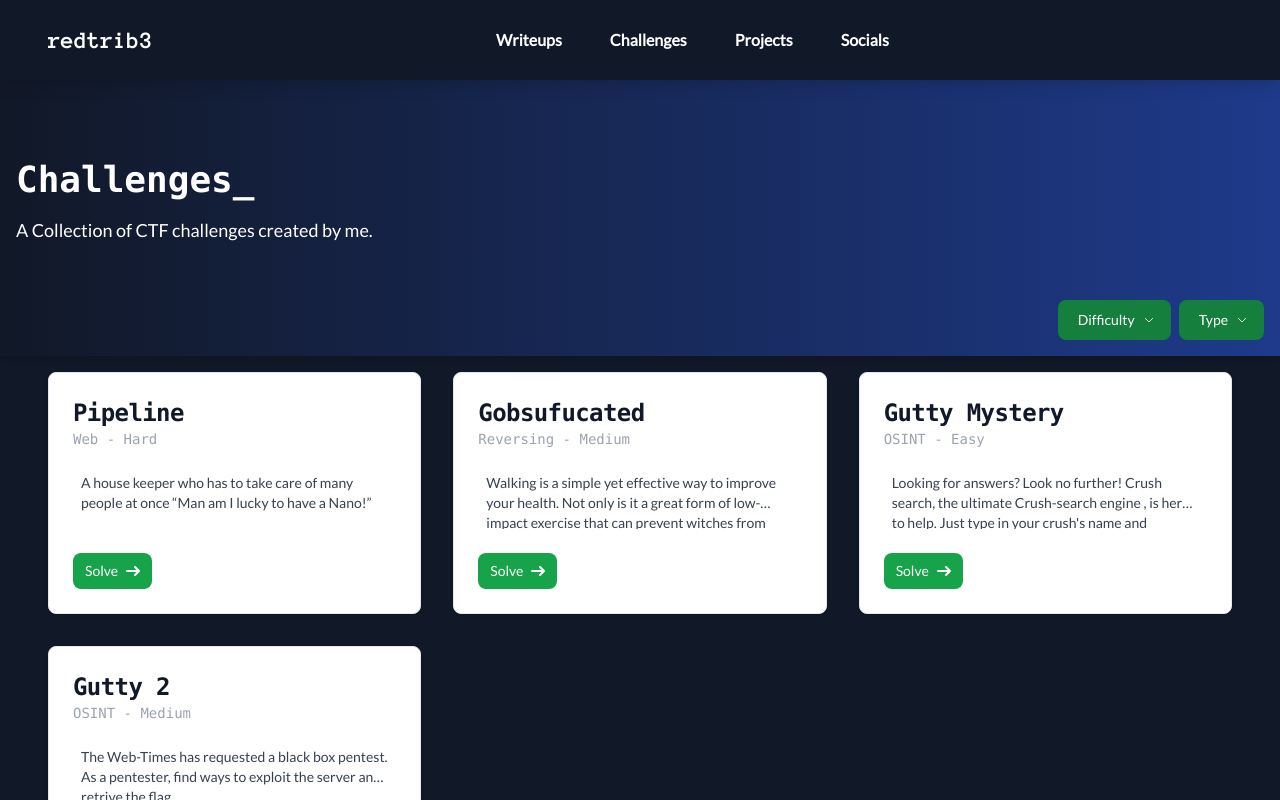
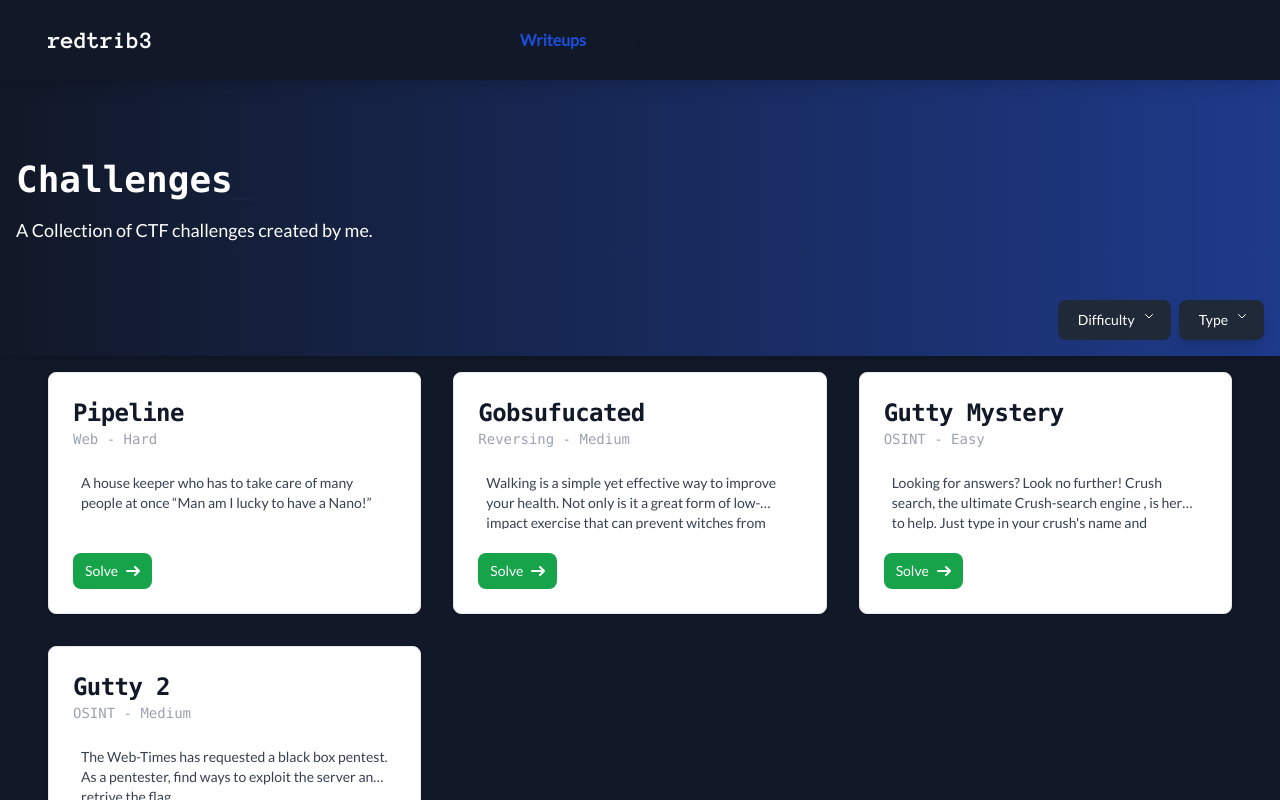
Before and after one commit to redtrib3/rctf-frontend, a Vue app: page / in a window 1280 px wide. Shown: the top 800 px of the page. Built offline with nearby package versions, Linux system fonts and the light colour scheme.

Commit message:
Changes: * changed some styles - btn color. * made hints dynamic. * minor alignment changes. * implemented burger toggle and minor change to nav.

```diff
--- a/public/index.html
+++ b/public/index.html
@@ -3,7 +3,7 @@
 <head>
     <meta charset="UTF-8">
     <meta name="viewport" content="width=device-width, initial-scale=1.0">
-    <title>Hellow tailwind</title>
+    <title>Challenges </title>
     <link rel="stylesheet" href="./style.css">
 </head>
 
@@ -11,7 +11,6 @@
     <div id="app"></div>
 
 </body>
-<!-- <script src="https://cdnjs.cloudflare.com/ajax/libs/flowbite/2.3.0/flowbite.min.js"></script> -->
 
 <script>
 
@@ -49,5 +48,6 @@
 
 
 </script>
+<script src="https://cdnjs.cloudflare.com/ajax/libs/flowbite/2.3.0/flowbite.min.js"></script>
 
 </html>
--- a/public/style.css
+++ b/public/style.css
@@ -600,6 +600,10 @@
   border-width: 0;
 }
 
+.invisible {
+  visibility: hidden;
+}
+
 .static {
   position: static;
 }
@@ -624,10 +628,18 @@
   bottom: 0px;
 }
 
+.bottom-3 {
+  bottom: 0.75rem;
+}
+
 .left-0 {
   left: 0px;
 }
 
+.left-3 {
+  left: 0.75rem;
+}
+
 .right-0 {
   right: 0px;
 }
@@ -636,12 +648,12 @@
   top: 0px;
 }
 
-.bottom-3 {
-  bottom: 0.75rem;
-}
-
-.left-3 {
-  left: 0.75rem;
+.top-full {
+  top: 100%;
+}
+
+.top-1\/2 {
+  top: 50%;
 }
 
 .z-10 {
@@ -658,6 +670,14 @@
 
 .m-5 {
   margin: 1.25rem;
+}
+
+.m-3 {
+  margin: 0.75rem;
+}
+
+.m-2 {
+  margin: 0.5rem;
 }
 
 .mx-1 {
@@ -685,6 +705,11 @@
   margin-bottom: 1.5rem;
 }
 
+.my-2 {
+  margin-top: 0.5rem;
+  margin-bottom: 0.5rem;
+}
+
 .-mr-1 {
   margin-right: -0.25rem;
 }
@@ -693,10 +718,6 @@
   margin-bottom: 0.5rem;
 }
 
-.mb-3 {
-  margin-bottom: 0.75rem;
-}
-
 .mb-4 {
   margin-bottom: 1rem;
 }
@@ -761,11 +782,8 @@
   margin-top: 1rem;
 }
 
-.line-clamp-3 {
-  overflow: hidden;
-  display: -webkit-box;
-  -webkit-box-orient: vertical;
-  -webkit-line-clamp: 3;
+.mb-5 {
+  margin-bottom: 1.25rem;
 }
 
 .line-clamp-2 {
@@ -775,17 +793,14 @@
   -webkit-line-clamp: 2;
 }
 
-.line-clamp-4 {
-  overflow: hidden;
-  display: -webkit-box;
-  -webkit-box-orient: vertical;
-  -webkit-line-clamp: 4;
-}
-
 .block {
   display: block;
 }
 
+.inline-block {
+  display: inline-block;
+}
+
 .flex {
   display: flex;
 }
@@ -834,10 +849,26 @@
   height: 100%;
 }
 
+.h-10 {
+  height: 2.5rem;
+}
+
+.h-20 {
+  height: 5rem;
+}
+
 .max-h-full {
   max-height: 100%;
 }
 
+.max-h-screen {
+  max-height: 100vh;
+}
+
+.min-h-screen {
+  min-height: 100vh;
+}
+
 .w-3 {
   width: 0.75rem;
 }
@@ -874,6 +905,10 @@
   width: 100vw;
 }
 
+.w-10 {
+  width: 2.5rem;
+}
+
 .min-w-0 {
   min-width: 0px;
 }
@@ -892,6 +927,11 @@
 
 .flex-1 {
   flex: 1 1 0%;
+}
+
+.-translate-y-1\/2 {
+  --tw-translate-y: -50%;
+  transform: translate(var(--tw-translate-x), var(--tw-translate-y)) rotate(var(--tw-rotate)) skewX(var(--tw-skew-x)) skewY(var(--tw-skew-y)) scaleX(var(--tw-scale-x)) scaleY(var(--tw-scale-y));
 }
 
 .transform {
@@ -909,8 +949,20 @@
   animation: ping 1s cubic-bezier(0, 0, 0.2, 1) infinite;
 }
 
+.cursor-pointer {
+  cursor: pointer;
+}
+
+.cursor-not-allowed {
+  cursor: not-allowed;
+}
+
 .grid-cols-1 {
   grid-template-columns: repeat(1, minmax(0, 1fr));
+}
+
+.flex-col {
+  flex-direction: column;
 }
 
 .flex-wrap {
@@ -951,14 +1003,20 @@
   margin-bottom: calc(1rem * var(--tw-space-y-reverse));
 }
 
+.space-x-3 > :not([hidden]) ~ :not([hidden]) {
+  --tw-space-x-reverse: 0;
+  margin-right: calc(0.75rem * var(--tw-space-x-reverse));
+  margin-left: calc(0.75rem * calc(1 - var(--tw-space-x-reverse)));
+}
+
+.self-end {
+  align-self: flex-end;
+}
+
 .self-center {
   align-self: center;
 }
 
-.overflow-hidden {
-  overflow: hidden;
-}
-
 .overflow-y-auto {
   overflow-y: auto;
 }
@@ -967,6 +1025,10 @@
   overflow-x: hidden;
 }
 
+.whitespace-nowrap {
+  white-space: nowrap;
+}
+
 .rounded {
   border-radius: 0.25rem;
 }
@@ -977,6 +1039,10 @@
 
 .rounded-none {
   border-radius: 0px;
+}
+
+.rounded-full {
+  border-radius: 9999px;
 }
 
 .rounded-b {
@@ -1021,6 +1087,11 @@
   border-color: rgb(134 239 172 / var(--tw-border-opacity));
 }
 
+.border-gray-100 {
+  --tw-border-opacity: 1;
+  border-color: rgb(243 244 246 / var(--tw-border-opacity));
+}
+
 .bg-gray-50 {
   --tw-bg-opacity: 1;
   background-color: rgb(249 250 251 / var(--tw-bg-opacity));
@@ -1063,6 +1134,26 @@
 .bg-yellow-400 {
   --tw-bg-opacity: 1;
   background-color: rgb(250 204 21 / var(--tw-bg-opacity));
+}
+
+.bg-black {
+  --tw-bg-opacity: 1;
+  background-color: rgb(0 0 0 / var(--tw-bg-opacity));
+}
+
+.bg-blue-700 {
+  --tw-bg-opacity: 1;
+  background-color: rgb(29 78 216 / var(--tw-bg-opacity));
+}
+
+.bg-gray-300 {
+  --tw-bg-opacity: 1;
+  background-color: rgb(209 213 219 / var(--tw-bg-opacity));
+}
+
+.bg-gray-800 {
+  --tw-bg-opacity: 1;
+  background-color: rgb(31 41 55 / var(--tw-bg-opacity));
 }
 
 .bg-gradient-to-r {
@@ -1134,12 +1225,39 @@
   padding-bottom: 1.5rem;
 }
 
+.px-6 {
+  padding-left: 1.5rem;
+  padding-right: 1.5rem;
+}
+
+.py-8 {
+  padding-top: 2rem;
+  padding-bottom: 2rem;
+}
+
+.px-10 {
+  padding-left: 2.5rem;
+  padding-right: 2.5rem;
+}
+
 .pb-4 {
   padding-bottom: 1rem;
 }
 
+.pr-5 {
+  padding-right: 1.25rem;
+}
+
+.pr-4 {
+  padding-right: 1rem;
+}
+
 .text-center {
   text-align: center;
+}
+
+.align-middle {
+  vertical-align: middle;
 }
 
 .font-mono {
@@ -1166,6 +1284,26 @@
   line-height: 1.25rem;
 }
 
+.text-8xl {
+  font-size: 6rem;
+  line-height: 1;
+}
+
+.text-4xl {
+  font-size: 2.25rem;
+  line-height: 2.5rem;
+}
+
+.text-5xl {
+  font-size: 3rem;
+  line-height: 1;
+}
+
+.text-6xl {
+  font-size: 3.75rem;
+  line-height: 1;
+}
+
 .font-bold {
   font-weight: 700;
 }
@@ -1223,6 +1361,35 @@
 .text-white {
   --tw-text-opacity: 1;
   color: rgb(255 255 255 / var(--tw-text-opacity));
+}
+
+.text-gray-200 {
+  --tw-text-opacity: 1;
+  color: rgb(229 231 235 / var(--tw-text-opacity));
+}
+
+.text-slate-500 {
+  --tw-text-opacity: 1;
+  color: rgb(100 116 139 / var(--tw-text-opacity));
+}
+
+.text-slate-800 {
+  --tw-text-opacity: 1;
+  color: rgb(30 41 59 / var(--tw-text-opacity));
+}
+
+.text-slate-200 {
+  --tw-text-opacity: 1;
+  color: rgb(226 232 240 / var(--tw-text-opacity));
+}
+
+.text-gray-600 {
+  --tw-text-opacity: 1;
+  color: rgb(75 85 99 / var(--tw-text-opacity));
+}
+
+.opacity-0 {
+  opacity: 0;
 }
 
 .shadow {
@@ -1240,6 +1407,12 @@
 .shadow-md {
   --tw-shadow: 0 4px 6px -1px rgb(0 0 0 / 0.1), 0 2px 4px -2px rgb(0 0 0 / 0.1);
   --tw-shadow-colored: 0 4px 6px -1px var(--tw-shadow-color), 0 2px 4px -2px var(--tw-shadow-color);
+  box-shadow: var(--tw-ring-offset-shadow, 0 0 #0000), var(--tw-ring-shadow, 0 0 #0000), var(--tw-shadow);
+}
+
+.shadow-sm {
+  --tw-shadow: 0 1px 2px 0 rgb(0 0 0 / 0.05);
+  --tw-shadow-colored: 0 1px 2px 0 var(--tw-shadow-color);
   box-shadow: var(--tw-ring-offset-shadow, 0 0 #0000), var(--tw-ring-shadow, 0 0 #0000), var(--tw-shadow);
 }
 
@@ -1269,6 +1442,18 @@
   transition-duration: 150ms;
 }
 
+.transition-opacity {
+  transition-property: opacity;
+  transition-timing-function: cubic-bezier(0.4, 0, 0.2, 1);
+  transition-duration: 150ms;
+}
+
+.transition-all {
+  transition-property: all;
+  transition-timing-function: cubic-bezier(0.4, 0, 0.2, 1);
+  transition-duration: 150ms;
+}
+
 .duration-1000 {
   transition-duration: 1000ms;
 }
@@ -1277,8 +1462,16 @@
   transition-duration: 300ms;
 }
 
+.duration-500 {
+  transition-duration: 500ms;
+}
+
 .ease-out {
   transition-timing-function: cubic-bezier(0, 0, 0.2, 1);
+}
+
+.ease-in-out {
+  transition-timing-function: cubic-bezier(0.4, 0, 0.2, 1);
 }
 
 .hover\:scale-95:hover {
@@ -1307,14 +1500,24 @@
   background-color: rgb(22 101 52 / var(--tw-bg-opacity));
 }
 
+.hover\:bg-teal-800:hover {
+  --tw-bg-opacity: 1;
+  background-color: rgb(17 94 89 / var(--tw-bg-opacity));
+}
+
 .hover\:bg-yellow-500:hover {
   --tw-bg-opacity: 1;
   background-color: rgb(234 179 8 / var(--tw-bg-opacity));
 }
 
-.hover\:bg-teal-800:hover {
+.hover\:bg-blue-700:hover {
   --tw-bg-opacity: 1;
-  background-color: rgb(17 94 89 / var(--tw-bg-opacity));
+  background-color: rgb(29 78 216 / var(--tw-bg-opacity));
+}
+
+.hover\:bg-gray-900:hover {
+  --tw-bg-opacity: 1;
+  background-color: rgb(17 24 39 / var(--tw-bg-opacity));
 }
 
 .hover\:text-blue-700:hover {
@@ -1340,6 +1543,10 @@
 .hover\:text-white:hover {
   --tw-text-opacity: 1;
   color: rgb(255 255 255 / var(--tw-text-opacity));
+}
+
+.hover\:opacity-90:hover {
+  opacity: 0.9;
 }
 
 .focus\:z-10:focus {
@@ -1398,15 +1605,17 @@
   --tw-ring-color: rgb(253 224 71 / var(--tw-ring-opacity));
 }
 
+.focus\:ring-gray-200:focus {
+  --tw-ring-opacity: 1;
+  --tw-ring-color: rgb(229 231 235 / var(--tw-ring-opacity));
+}
+
+.focus\:ring-gray-300:focus {
+  --tw-ring-opacity: 1;
+  --tw-ring-color: rgb(209 213 219 / var(--tw-ring-opacity));
+}
+
 @media (min-width: 640px) {
-  .sm\:bottom-3 {
-    bottom: 0.75rem;
-  }
-
-  .sm\:right-3 {
-    right: 0.75rem;
-  }
-
   .sm\:mx-auto {
     margin-left: auto;
     margin-right: auto;
@@ -1419,25 +1628,46 @@
   .sm\:grid-cols-1 {
     grid-template-columns: repeat(1, minmax(0, 1fr));
   }
+
+  .sm\:hover\:bg-blue-800:hover {
+    --tw-bg-opacity: 1;
+    background-color: rgb(30 64 175 / var(--tw-bg-opacity));
+  }
 }
 
 @media (min-width: 768px) {
+  .md\:static {
+    position: static;
+  }
+
   .md\:inset-0 {
     inset: 0px;
   }
 
-  .md\:bottom-3 {
-    bottom: 0.75rem;
-  }
-
-  .md\:right-3 {
-    right: 0.75rem;
+  .md\:left-auto {
+    left: auto;
+  }
+
+  .md\:order-2 {
+    order: 2;
+  }
+
+  .md\:order-1 {
+    order: 1;
   }
 
   .md\:me-6 {
     margin-inline-end: 1.5rem;
   }
 
+  .md\:mt-0 {
+    margin-top: 0px;
+  }
+
+  .md\:ml-0 {
+    margin-left: 0px;
+  }
+
   .md\:flex {
     display: flex;
   }
@@ -1446,12 +1676,55 @@
     display: none;
   }
 
+  .md\:w-auto {
+    width: auto;
+  }
+
   .md\:grid-cols-3 {
     grid-template-columns: repeat(3, minmax(0, 1fr));
   }
 
+  .md\:flex-row {
+    flex-direction: row;
+  }
+
+  .md\:space-x-0 > :not([hidden]) ~ :not([hidden]) {
+    --tw-space-x-reverse: 0;
+    margin-right: calc(0px * var(--tw-space-x-reverse));
+    margin-left: calc(0px * calc(1 - var(--tw-space-x-reverse)));
+  }
+
+  .md\:space-x-8 > :not([hidden]) ~ :not([hidden]) {
+    --tw-space-x-reverse: 0;
+    margin-right: calc(2rem * var(--tw-space-x-reverse));
+    margin-left: calc(2rem * calc(1 - var(--tw-space-x-reverse)));
+  }
+
+  .md\:space-x-3 > :not([hidden]) ~ :not([hidden]) {
+    --tw-space-x-reverse: 0;
+    margin-right: calc(0.75rem * var(--tw-space-x-reverse));
+    margin-left: calc(0.75rem * calc(1 - var(--tw-space-x-reverse)));
+  }
+
+  .md\:border-0 {
+    border-width: 0px;
+  }
+
+  .md\:bg-transparent {
+    background-color: transparent;
+  }
+
+  .md\:bg-white {
+    --tw-bg-opacity: 1;
+    background-color: rgb(255 255 255 / var(--tw-bg-opacity));
+  }
+
   .md\:p-5 {
     padding: 1.25rem;
+  }
+
+  .md\:p-0 {
+    padding: 0px;
   }
 
   .md\:py-8 {
@@ -1467,6 +1740,29 @@
   .md\:text-lg {
     font-size: 1.125rem;
     line-height: 1.75rem;
+  }
+
+  .md\:font-bold {
+    font-weight: 700;
+  }
+
+  .md\:text-blue-700 {
+    --tw-text-opacity: 1;
+    color: rgb(29 78 216 / var(--tw-text-opacity));
+  }
+
+  .md\:hover\:bg-transparent:hover {
+    background-color: transparent;
+  }
+
+  .md\:hover\:bg-blue-800:hover {
+    --tw-bg-opacity: 1;
+    background-color: rgb(30 64 175 / var(--tw-bg-opacity));
+  }
+
+  .md\:hover\:text-blue-700:hover {
+    --tw-text-opacity: 1;
+    color: rgb(29 78 216 / var(--tw-text-opacity));
   }
 }
 
@@ -1484,6 +1780,11 @@
     font-size: 2.25rem;
     line-height: 2.5rem;
   }
+
+  .lg\:hover\:bg-blue-800:hover {
+    --tw-bg-opacity: 1;
+    background-color: rgb(30 64 175 / var(--tw-bg-opacity));
+  }
 }
 
 @media (min-width: 1280px) {
@@ -1498,6 +1799,10 @@
   transform: translate(var(--tw-translate-x), var(--tw-translate-y)) rotate(var(--tw-rotate)) skewX(var(--tw-skew-x)) skewY(var(--tw-skew-y)) scaleX(var(--tw-scale-x)) scaleY(var(--tw-scale-y));
 }
 
+.rtl\:space-x-reverse:where([dir="rtl"], [dir="rtl"] *) > :not([hidden]) ~ :not([hidden]) {
+  --tw-space-x-reverse: 1;
+}
+
 @media (prefers-color-scheme: dark) {
   .dark\:border-gray-500 {
     --tw-border-opacity: 1;
@@ -1553,6 +1858,15 @@
     background-color: rgb(253 224 71 / var(--tw-bg-opacity));
   }
 
+  .dark\:bg-blue-600 {
+    --tw-bg-opacity: 1;
+    background-color: rgb(37 99 235 / var(--tw-bg-opacity));
+  }
+
+  .dark\:bg-transparent {
+    background-color: transparent;
+  }
+
   .dark\:text-gray-200 {
     --tw-text-opacity: 1;
     color: rgb(229 231 235 / var(--tw-text-opacity));
@@ -1587,34 +1901,39 @@
     --tw-ring-offset-color: #374151;
   }
 
+  .dark\:hover\:bg-gray-600:hover {
+    --tw-bg-opacity: 1;
+    background-color: rgb(75 85 99 / var(--tw-bg-opacity));
+  }
+
+  .dark\:hover\:bg-gray-700:hover {
+    --tw-bg-opacity: 1;
+    background-color: rgb(55 65 81 / var(--tw-bg-opacity));
+  }
+
+  .dark\:hover\:bg-green-700:hover {
+    --tw-bg-opacity: 1;
+    background-color: rgb(21 128 61 / var(--tw-bg-opacity));
+  }
+
+  .dark\:hover\:bg-teal-800:hover {
+    --tw-bg-opacity: 1;
+    background-color: rgb(17 94 89 / var(--tw-bg-opacity));
+  }
+
+  .dark\:hover\:bg-yellow-400:hover {
+    --tw-bg-opacity: 1;
+    background-color: rgb(250 204 21 / var(--tw-bg-opacity));
+  }
+
   .dark\:hover\:bg-blue-700:hover {
     --tw-bg-opacity: 1;
     background-color: rgb(29 78 216 / var(--tw-bg-opacity));
   }
 
-  .dark\:hover\:bg-gray-600:hover {
+  .dark\:hover\:bg-blue-800:hover {
     --tw-bg-opacity: 1;
-    background-color: rgb(75 85 99 / var(--tw-bg-opacity));
-  }
-
-  .dark\:hover\:bg-gray-700:hover {
-    --tw-bg-opacity: 1;
-    background-color: rgb(55 65 81 / var(--tw-bg-opacity));
-  }
-
-  .dark\:hover\:bg-green-700:hover {
-    --tw-bg-opacity: 1;
-    background-color: rgb(21 128 61 / var(--tw-bg-opacity));
-  }
-
-  .dark\:hover\:bg-yellow-400:hover {
-    --tw-bg-opacity: 1;
-    background-color: rgb(250 204 21 / var(--tw-bg-opacity));
-  }
-
-  .dark\:hover\:bg-teal-800:hover {
-    --tw-bg-opacity: 1;
-    background-color: rgb(17 94 89 / var(--tw-bg-opacity));
+    background-color: rgb(30 64 175 / var(--tw-bg-opacity));
   }
 
   .dark\:hover\:text-white:hover {
@@ -1657,7 +1976,44 @@
     --tw-ring-color: rgb(234 179 8 / var(--tw-ring-opacity));
   }
 
+  .dark\:focus\:ring-gray-600:focus {
+    --tw-ring-opacity: 1;
+    --tw-ring-color: rgb(75 85 99 / var(--tw-ring-opacity));
+  }
+
   .dark\:focus\:ring-offset-gray-700:focus {
     --tw-ring-offset-color: #374151;
   }
 }
+
+@media (min-width: 768px) {
+  @media (prefers-color-scheme: dark) {
+    .md\:dark\:bg-gray-900 {
+      --tw-bg-opacity: 1;
+      background-color: rgb(17 24 39 / var(--tw-bg-opacity));
+    }
+
+    .md\:dark\:bg-transparent {
+      background-color: transparent;
+    }
+
+    .md\:dark\:text-blue-500 {
+      --tw-text-opacity: 1;
+      color: rgb(59 130 246 / var(--tw-text-opacity));
+    }
+
+    .md\:dark\:text-white {
+      --tw-text-opacity: 1;
+      color: rgb(255 255 255 / var(--tw-text-opacity));
+    }
+
+    .md\:dark\:hover\:bg-transparent:hover {
+      background-color: transparent;
+    }
+
+    .md\:dark\:hover\:text-blue-500:hover {
+      --tw-text-opacity: 1;
+      color: rgb(59 130 246 / var(--tw-text-opacity));
+    }
+  }
+}
--- a/src/App.vue
+++ b/src/App.vue
@@ -39,6 +39,7 @@
         type: "Web",
         difficulty: "Hard",
         desc: " A house keeper who has to take care of many people at once “Man am I lucky to have a Nano!” ",
+        hint: null,
         attachmentLink: null,
         externalLink: "http://google.com"
       },
@@ -46,14 +47,16 @@
         title: "Gobsufucated",
         type: "Reversing",
         difficulty: "Medium",
+        hint: null,
         desc: " Walking is a simple yet effective way to improve your health. Not only is it a great form of low-impact exercise that can prevent witches from hexing you, but it can also make you touch grass. Go ahead, Take a walk! ",
-        attachmentLink: "redtrib3.me/file",
+        attachmentLink: "http://redtrib3.me/file",
         externalLink: null
     },
     {
         title: "Gutty Mystery",
         type: "OSINT",
         difficulty: "Easy",
+        hint: "The hint is life around you",
         desc: " Looking for answers? Look no further! Crush search, the ultimate Crush-search engine , is here to help. Just type in your crush's name and discover a world of information at your fingertips, even the phone number!. Fast, reliable, and easy to use, Don't waste time, start Crushing today! ",
         attachmentLink: null,
         externalLink: null
@@ -62,6 +65,7 @@
         title: "Gutty 2",
         type: "OSINT",
         difficulty: "Medium",
+        hint: "This another hint btw.",
         desc: " The Web-Times has requested a black box pentest. As a pentester, find ways to exploit the server and retrive the flag. ",
         attachmentLink: null,
         externalLink: "http://google.com.1"
--- a/src/components/HeroBanner.vue
+++ b/src/components/HeroBanner.vue
@@ -5,14 +5,16 @@
         <h1 class="text-3xl md:text-3xl lg:text-4xl font-bold mb-4 font-mono ml-4">Challenges<span class="animate-ping">_</span></h1>
         <p class="text-base md:text-lg lg:text-md mb-8 ml-4">A Collection of CTF challenges created by me.</p>
     </div>
+
     <div class="absolute bottom-0 right-0 mb-4 mr-4">
         <!--Filter by Difficulty -->
-        <button id="dropdownBgHoverButton" data-dropdown-toggle="dropdownBgHover" class="relative text-white bg-green-700 hover:bg-green-800 focus:ring-4 focus:outline-none focus:ring-green-300 font-medium rounded-lg text-sm px-5 py-2.5 text-center inline-flex items-center dark:bg-green-600 dark:hover:bg-green-700 dark:focus:ring-green-800" type="button">
-            Difficulty
-            <svg class="w-3 h-3 ml-2 -mr-1" xmlns="http://www.w3.org/2000/svg" fill="none" viewBox="0 0 24 24" stroke="currentColor">
+        <button type="button" id="dropdownBgHoverButton" data-dropdown-toggle="dropdownBgHover" class="inline-flex text-center text-white bg-gray-800 hover:bg-gray-900 focus:outline-none focus:ring-4 focus:ring-gray-300 font-medium rounded-lg text-sm px-5 py-2.5 dark:bg-gray-800 dark:hover:bg-gray-700 dark:focus:ring-gray-700 dark:border-gray-700">
+            <span>Difficulty</span>
+            <svg class="w-3 ml-2 -mr-1" xmlns="http://www.w3.org/2000/svg" fill="none" viewBox="0 0 24 24" stroke="currentColor">
                 <path stroke-linecap="round" stroke-linejoin="round" stroke-width="2" d="M19 9l-7 7-7-7"></path>
             </svg>
         </button>
+
         <!-- Dropdown menu -->
         <div id="dropdownBgHover" class="absolute right-0 mt-2 z-10 hidden w-48 bg-white rounded-lg shadow dark:bg-gray-700">
             <ul class="p-3 space-y-1 text-sm text-gray-700 dark:text-gray-200" aria-labelledby="dropdownBgHoverButton">
@@ -25,9 +27,9 @@
             </ul>
         </div>
         <!--Filter by type --->
-        <button id="filterByTypeBtn" data-dropdown-toggle="filterByTypeMenus" class="relative text-white bg-green-700  ml-2 hover:bg-green-800 focus:ring-4 focus:outline-none focus:ring-green-300 font-medium rounded-lg text-sm px-5 py-2.5 text-center inline-flex items-center dark:bg-green-600 dark:hover:bg-green-700 dark:focus:ring-green-800" type="button">
-            Type
-            <svg class="w-3 h-3 ml-2 -mr-1" xmlns="http://www.w3.org/2000/svg" fill="none" viewBox="0 0 24 24" stroke="currentColor">
+        <button id="filterByTypeBtn"  class="inline-flex text-center ml-2 shadow-lg text-white bg-gray-800 hover:bg-gray-900 focus:outline-none focus:ring-4 focus:ring-gray-300 font-medium rounded-lg text-sm px-5 py-2.5 dark:bg-gray-800 dark:hover:bg-gray-700 dark:focus:ring-gray-700 dark:border-gray-700" type="button">
+            <span>Type</span>
+            <svg class="w-3 ml-2 -mr-1" xmlns="http://www.w3.org/2000/svg" fill="none" viewBox="0 0 24 24" stroke="currentColor">
                 <path stroke-linecap="round" stroke-linejoin="round" stroke-width="2" d="M19 9l-7 7-7-7"></path>
             </svg>
         </button>
--- a/src/components/NavBar.vue
+++ b/src/components/NavBar.vue
@@ -1,25 +1,38 @@
 <template>
 
-<nav class="sticky top-0 z-50 flex shadow-lg justify-between bg-gray-900 text-white w-screen backdrop-blur-xl transition-colors supports-backdrop-blur:bg-white/95 dark:bg-slate-900/75">
-    <div class="px-5 xl:px-12 py-6 flex w-full items-center">
-        <a class="text-2xl font-bold font-heading transition duration-1000 ease-out hover:text-lime-400" id="brand-head" href="#">
-        redtrib3
-        </a>
-        <!-- Nav Links -->
-        <ul id="nav-links" class="hidden md:flex px-4 mx-auto font-semibold font-heading space-x-12">
-            <li><a class="hover:text-gray-300" href="#">Writeups</a></li>
-            <li><a class="hover:text-gray-300" href="#">Challenges</a></li>
-            <li><a class="hover:text-gray-300" href="#">Projects</a></li>
-            <li><a class="hover:text-gray-300" href="#">Socials</a></li>
-        </ul>
+<nav class="sticky top-0 z-50 shadow-lg bg-gray-900 text-white w-screen border-gray-200 dark:bg-gray-900 backdrop-blur-xl transition-colors supports-backdrop-blur:bg-white/95 dark:bg-slate-900/75">
+  <div class="flex flex-wrap items-center justify-between mx-auto p-4 px-5 xl:px-12 py-6 w-full">
+    <a href="/" id="brand-head" class="flex items-center space-x-3 rtl:space-x-reverse text-2xl font-bold font-heading transition duration-1000 ease-out hover:text-lime-400">
+      redtrib3
+    </a>
+    <div class="flex md:order-2 space-x-3 md:space-x-0 rtl:space-x-reverse">
+      <button data-collapse-toggle="navbar-cta" type="button" class="inline-flex items-center p-2 w-10 h-10 justify-center text-sm text-gray-500 rounded-lg md:hidden hover:bg-gray-100 focus:outline-none focus:ring-2 focus:ring-gray-200 dark:text-gray-400 dark:hover:bg-gray-700 dark:focus:ring-gray-600" aria-controls="navbar-cta" aria-expanded="false">
+        <svg xmlns="http://www.w3.org/2000/svg" class="h-6 w-6" fill="none" viewBox="0 0 24 24" stroke="currentColor">
+          <path stroke-linecap="round" stroke-linejoin="round" stroke-width="2" d="M4 6h16M4 12h16m-7 6h7"/>
+        </svg>
+      </button>
     </div>
-    <!-- Responsive navbar -->
-    <a id="nav-burger" class="navbar-burger self-center mr-6 md:hidden" href="#">
-        <svg xmlns="http://www.w3.org/2000/svg" class="h-6 w-6" fill="none" viewBox="0 0 24 24" stroke="currentColor">
-            <path stroke-linecap="round" stroke-linejoin="round" stroke-width="2" d="M4 6h16M4 12h16m-7 6h7"/>
-        </svg>
-    </a>
+
+    <div class="items-center justify-between hidden w-full md:flex md:w-auto md:order-1" id="navbar-cta">
+      <ul class="flex flex-col font-medium p-4 md:p-0 mt-4 border border-gray-100 rounded-lg md:space-x-8 rtl:space-x-reverse md:flex-row md:mt-0 md:border-0 md:bg-transparent dark:bg-transparent md:dark:bg-transparent dark:border-gray-700">
+        <li>
+          <a href="#" class="hover:bg-blue-800 md:hover:bg-transparent block py-2 px-3 md:p-0 text-white md:text-blue-700 md:dark:text-blue-500 md:font-bold" aria-current="page">Writeups</a>
+        </li>
+        <li>
+          <a href="#" class="hover:bg-blue-800 md:hover:bg-transparent block py-2 px-3 md:p-0 text-gray-900 rounded hover:text-blue-700 md:dark:hover:text-blue-500 dark:text-white dark:hover:text-white md:dark:text-white md:font-bold">Challenges</a>
+        </li>
+        <li>
+          <a href="#" class="hover:bg-blue-800 md:hover:bg-transparent block py-2 px-3 md:p-0 text-gray-900 rounded hover:text-blue-700 md:dark:hover:text-blue-500 dark:text-white dark:hover:text-white md:dark:text-white md:font-bold">Projects</a>
+        </li>
+        <li>
+          <a href="#" class="hover:bg-blue-800 md:hover:bg-transparent block py-2 px-3 md:p-0 text-gray-900 rounded hover:text-blue-700 md:dark:hover:text-blue-500 dark:text-white dark:hover:text-white md:dark:text-white md:font-bold">Socials</a>
+        </li>
+      </ul>
+    </div>
+  </div>
 </nav>
+
+
 
 </template>
 
@@ -27,6 +40,7 @@
 export default {
   name: 'NavBar'
 }
+
 </script>
 
 <style>
```
Also changed, not shown: src/components/Modal.vue (+9 -15 lines).
